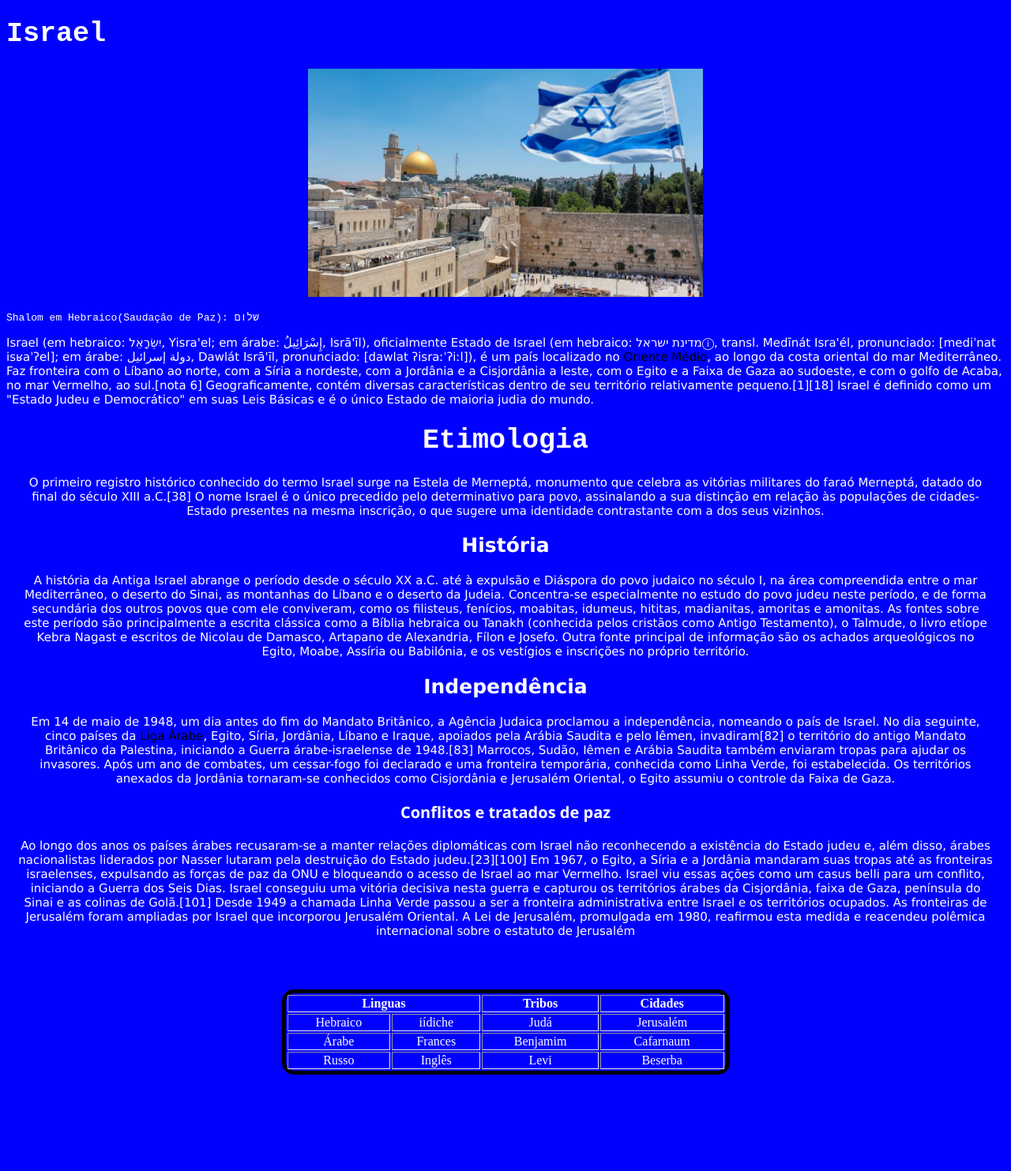
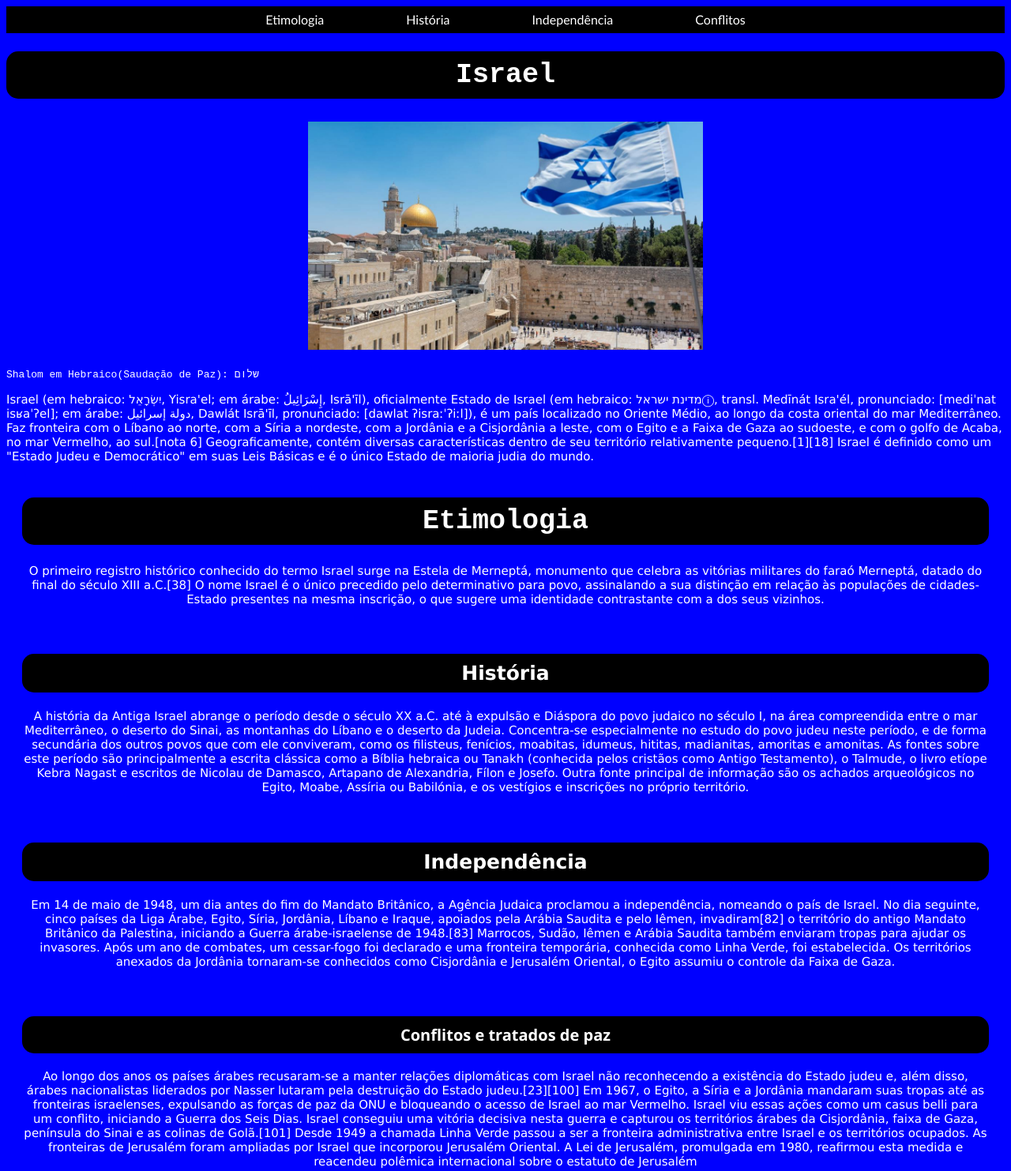
Before and after one commit to emanueldias01/pais-page, a plain HTML site: page index.html in a window 1280 px wide. Shown: the top 1483 px of the page at 79% size. Before the commit the page ends 1426 px from the top, so only its background shows below. Drawn offline with Linux system fonts and the light colour scheme.

Commit message:
add section

```diff
--- a/index.html
+++ b/index.html
@@ -10,6 +10,14 @@
 </head>
 <body>
 
+
+    <section>
+        <a href="#etimologia">Etimologia</a>
+        <a href="#historia">História</a>
+        <a href="#independencia">Independência</a>
+        <a href="#conflitos">Conflitos</a>
+    </section>
+
     <h1>Israel</h1>
 
     <div id="imagem">
@@ -18,9 +26,9 @@
     <pre>Shalom em Hebraico(Saudação de Paz): שלום</pre>
 
 
-    <p>Israel (em hebraico: יִשְׂרָאֵל, Yisra'el; em árabe: إِسْرَائِيلُ, Isrā'īl), oficialmente Estado de Israel (em hebraico: מדינת ישראלⓘ, transl. Medīnát Isra'él, pronunciado: [mediˈnat isʁaˈʔel]; em árabe: دولة إسرائيل, Dawlát Isrā'īl, pronunciado: [dawlat ʔisraːˈʔiːl]), é um país localizado no <a href="#historia">Oriente Médio</a>, ao longo da costa oriental do mar Mediterrâneo. Faz fronteira com o Líbano ao norte, com a Síria a nordeste, com a Jordânia e a Cisjordânia a leste, com o Egito e a Faixa de Gaza ao sudoeste, e com o golfo de Acaba, no mar Vermelho, ao sul.[nota 6] Geograficamente, contém diversas características dentro de seu território relativamente pequeno.[1][18] Israel é definido como um "Estado Judeu e Democrático" em suas Leis Básicas e é o único Estado de maioria judia do mundo.</p>
+    <p>Israel (em hebraico: יִשְׂרָאֵל, Yisra'el; em árabe: إِسْرَائِيلُ, Isrā'īl), oficialmente Estado de Israel (em hebraico: מדינת ישראלⓘ, transl. Medīnát Isra'él, pronunciado: [mediˈnat isʁaˈʔel]; em árabe: دولة إسرائيل, Dawlát Isrā'īl, pronunciado: [dawlat ʔisraːˈʔiːl]), é um país localizado no Oriente Médio, ao longo da costa oriental do mar Mediterrâneo. Faz fronteira com o Líbano ao norte, com a Síria a nordeste, com a Jordânia e a Cisjordânia a leste, com o Egito e a Faixa de Gaza ao sudoeste, e com o golfo de Acaba, no mar Vermelho, ao sul.[nota 6] Geograficamente, contém diversas características dentro de seu território relativamente pequeno.[1][18] Israel é definido como um "Estado Judeu e Democrático" em suas Leis Básicas e é o único Estado de maioria judia do mundo.</p>
     <div>
-    <h1>Etimologia</h1>
+    <h1 id="etimologia">Etimologia</h1>
     <p>O primeiro registro histórico conhecido do termo Israel surge na Estela de Merneptá, monumento que celebra as vitórias militares do faraó Merneptá, datado do final do século XIII a.C.[38] O nome Israel é o único precedido pelo determinativo para povo, assinalando a sua distinção em relação às populações de cidades-Estado presentes na mesma inscrição, o que sugere uma identidade contrastante com a dos seus vizinhos.</p>
     </div>
 
@@ -30,8 +38,8 @@
     </div>
 
     <div>
-    <h2>Independência</h2>
-    <p>Em 14 de maio de 1948, um dia antes do fim do Mandato Britânico, a Agência Judaica proclamou a independência, nomeando o país de Israel. No dia seguinte, cinco países da <a href="#conflitos">Liga Árabe</a>, Egito, Síria, Jordânia, Líbano e Iraque, apoiados pela Arábia Saudita e pelo Iêmen, invadiram[82] o território do antigo Mandato Britânico da Palestina, iniciando a Guerra árabe-israelense de 1948.[83] Marrocos, Sudão, Iêmen e Arábia Saudita também enviaram tropas para ajudar os invasores. Após um ano de combates, um cessar-fogo foi declarado e uma fronteira temporária, conhecida como Linha Verde, foi estabelecida. Os territórios anexados da Jordânia tornaram-se conhecidos como Cisjordânia e Jerusalém Oriental, o Egito assumiu o controle da Faixa de Gaza.</p>
+    <h2 id="independencia">Independência</h2>
+    <p>Em 14 de maio de 1948, um dia antes do fim do Mandato Britânico, a Agência Judaica proclamou a independência, nomeando o país de Israel. No dia seguinte, cinco países da Liga Árabe, Egito, Síria, Jordânia, Líbano e Iraque, apoiados pela Arábia Saudita e pelo Iêmen, invadiram[82] o território do antigo Mandato Britânico da Palestina, iniciando a Guerra árabe-israelense de 1948.[83] Marrocos, Sudão, Iêmen e Arábia Saudita também enviaram tropas para ajudar os invasores. Após um ano de combates, um cessar-fogo foi declarado e uma fronteira temporária, conhecida como Linha Verde, foi estabelecida. Os territórios anexados da Jordânia tornaram-se conhecidos como Cisjordânia e Jerusalém Oriental, o Egito assumiu o controle da Faixa de Gaza.</p>
     </div>
 
     <div>
@@ -43,13 +51,13 @@
     <div id="tabela">
     <table border="">
         <tr>
-            <th colspan="2">Linguas</th>
+            <th colspan="2">Línguas</th>
             <th>Tribos</th>
             <th>Cidades</th>
         </tr>
         <tr>
             <td>Hebraico</td>
-            <td>iídiche</td>
+            <td>Iídiche</td>
             <td>Judá</td>
             <td>Jerusalém</td>
         </tr>
--- a/style.css
+++ b/style.css
@@ -2,6 +2,12 @@ body{
     font-family: 'Times New Roman', Times, serif;
     background-color: blue;
     color: white
+}
+
+section{
+    background-color: black;
+    padding: 7px;
+    text-align: center;
 }
 
 img{
@@ -13,22 +19,33 @@ img{
 div{
     margin: 15px;
     text-align: center;
+    padding: 5px;
 }
 
 h1{
+    text-align: center;
+    border-radius: 15px;
     font-family:'Courier New', Courier, monospace;
     font-weight: 2000;
     font-size: 35px;
+    background-color: black;
+    padding: 10px;
 }
 
 h2{
     font-family: 'Lucida Sans', 'Lucida Sans Regular', 'Lucida Grande', 'Lucida Sans Unicode', Geneva, Verdana, sans-serif;
     font-size: 25px;
+    background-color: black;
+    border-radius: 15px;
+    padding: 10px;
 }
 
 h3{
     font-family: 'Segoe UI', Tahoma, Geneva, Verdana, sans-serif;
     font-size: 20px;
+    background-color: black;
+    border-radius: 15px;
+    padding: 10px;
 }
 
 p{
@@ -38,11 +55,17 @@ p{
 
 a{
     text-decoration: none;
-    color: black;
+    color: white;
+    padding-left: 50px;
+    padding-right: 50px;
+
+    font-family: 'Gill Sans', 'Gill Sans MT', Calibri, 'Trebuchet MS', sans-serif;
 }
 
 table{
+    background-color: white;
     width: 50%;
+    color: black;
     border-radius: 15px;
     border: 5px solid black;
 }
```
